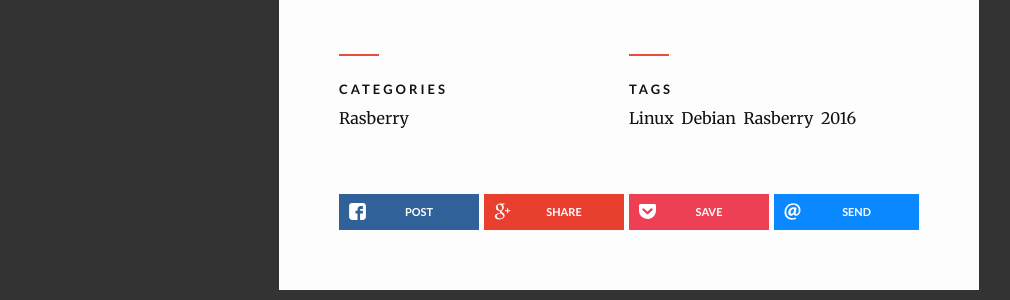
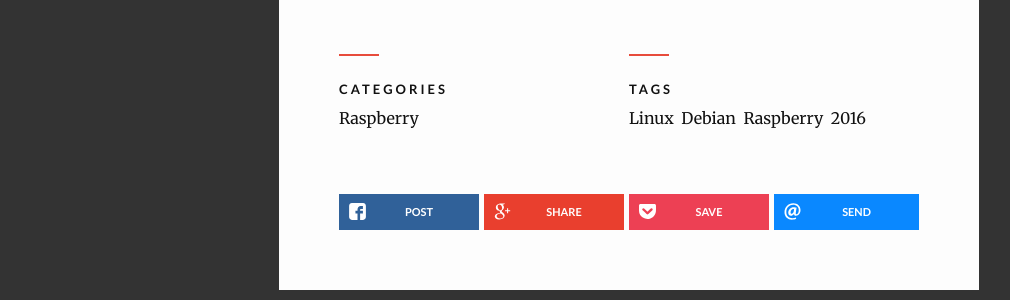
Before and after one commit to Matcai/Matcai.github.io, a Jekyll site: the page built from _posts/Linux/Raspberry/2016-01-04-Rpi-Buid-Sources.md, in a window 1280 px wide and 900 px high, scrolled down 2201 px. Shown: the part 490-790 px from the top of the window, without its empty margins (11-1021 px from the left). Built offline with Jekyll 4.4.1, drawn with Linux system fonts in a browser that asks for light colours; nearby versions of some CDN libraries; comment, search, counter and statistics services are not loaded.

Commit message:
修改单词错误

```diff
--- a/_posts/Linux/Raspberry/2016-01-04-Rpi-Buid-Sources.md
+++ b/_posts/Linux/Raspberry/2016-01-04-Rpi-Buid-Sources.md
@@ -3,8 +3,8 @@ layout: post
 title: "Rasberry Pi 内核编译"
 date: '2016-01-04 20:00'
 thumb: /assets/images/posts/coding.jpg
-categories: Rasberry
-tags: Linux Debian Rasberry 2016
+categories: Raspberry
+tags: Linux Debian Raspberry 2016
 ---
 
 ## Raspberry Pi 编译内核使其支持网卡混杂模式
```
